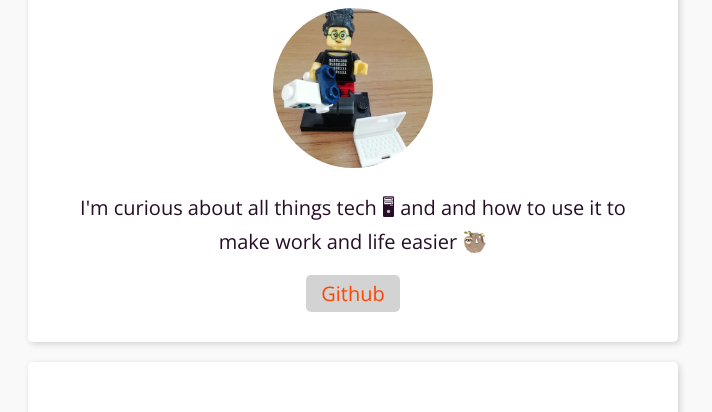
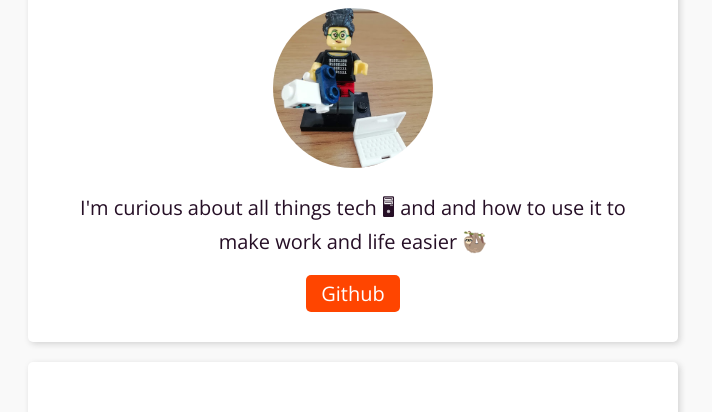
Before and after one commit to pinefoambath/profile, a plain HTML site: page index.html in a window 1280 px wide. In both pictures the pointer is over the link "Github". Shown: the part 136-548 px from the top of the page, without its empty margins (287-999 px from the left). Drawn offline with nearby package versions, Linux system fonts and the light colour scheme.

Commit message:
fized hover

```diff
--- a/style.css
+++ b/style.css
@@ -40,7 +40,7 @@ a {
 }
 
 #button:hover {
-  color: #FF4500
+  background-color: #FF4500
 }
 
 img {
```
